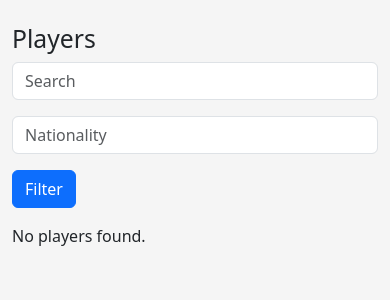
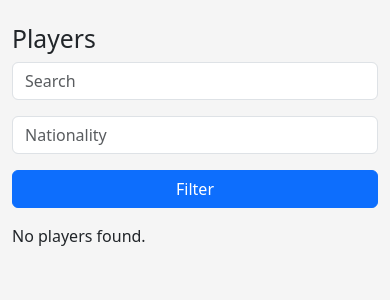
Before and after one commit to EnejiStats/Enejistats.com, a Python web app: template templates/players.html in a window 390 px wide. Shown: the part 56-356 px from the top of the page. Run offline with Jinja, Linux system fonts and the light colour scheme; the template is opened without the code that fills it, so the values that code supplies are empty.

Commit message:
Update players.html

```diff
--- a/templates/players.html
+++ b/templates/players.html
@@ -2,18 +2,21 @@
 {% block title %}Players{% endblock %}
 {% block content %}
 <h2>Players</h2>
-<form class="row row-cols-lg-auto g-3 align-items-center mb-3" method="get">
-  <div class="col-12">
-    <input type="search" name="q" class="form-control" placeholder="Search" value="{{ request.args.q }}">
+
+<form class="row row-cols-1 row-cols-md-auto g-3 align-items-center mb-3" method="get">
+  <div class="col-12 col-md-4">
+    <input type="search" name="q" class="form-control w-100" placeholder="Search" value="{{ request.args.q }}">
   </div>
-  <div class="col-12">
-    <input type="text" name="nationality" class="form-control" placeholder="Nationality" value="{{ request.args.nationality }}">
+  <div class="col-12 col-md-4">
+    <input type="text" name="nationality" class="form-control w-100" placeholder="Nationality" value="{{ request.args.nationality }}">
   </div>
-  <div class="col-12">
-    <button class="btn btn-primary" type="submit">Filter</button>
+  <div class="col-12 col-md-auto">
+    <button class="btn btn-primary w-100" type="submit">Filter</button>
   </div>
 </form>
+
 {% if players %}
+<div class="table-responsive">
   <table class="table table-striped">
     <thead>
       <tr><th>Name</th><th>Nationality</th><th>Actions</th></tr>
@@ -23,11 +26,14 @@
       <tr>
         <td>{{ p.first_name }} {{ p.last_name }}</td>
         <td>{{ p.nationality }}</td>
-      <td><a class="btn btn-sm btn-outline-primary" href="/players/{{ p.id }}">View</a></td>
+        <td>
+          <a class="btn btn-sm btn-outline-primary" href="/players/{{ p.id }}">View</a>
+        </td>
       </tr>
       {% endfor %}
     </tbody>
   </table>
+</div>
 {% else %}
 <p>No players found.</p>
 {% endif %}
```
Lines whose indentation alone changed are shown as unchanged.
